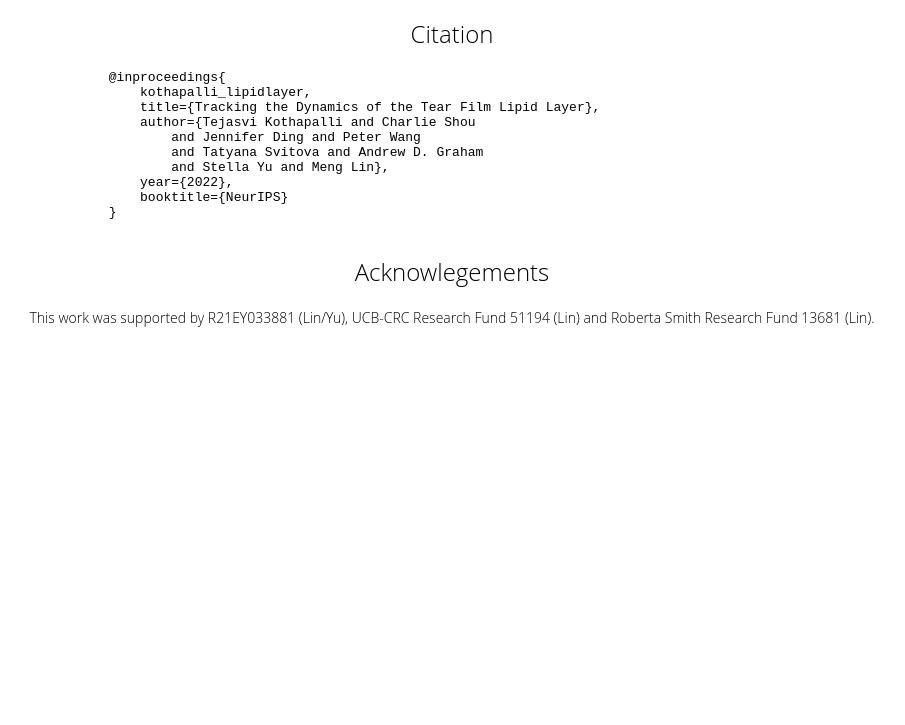
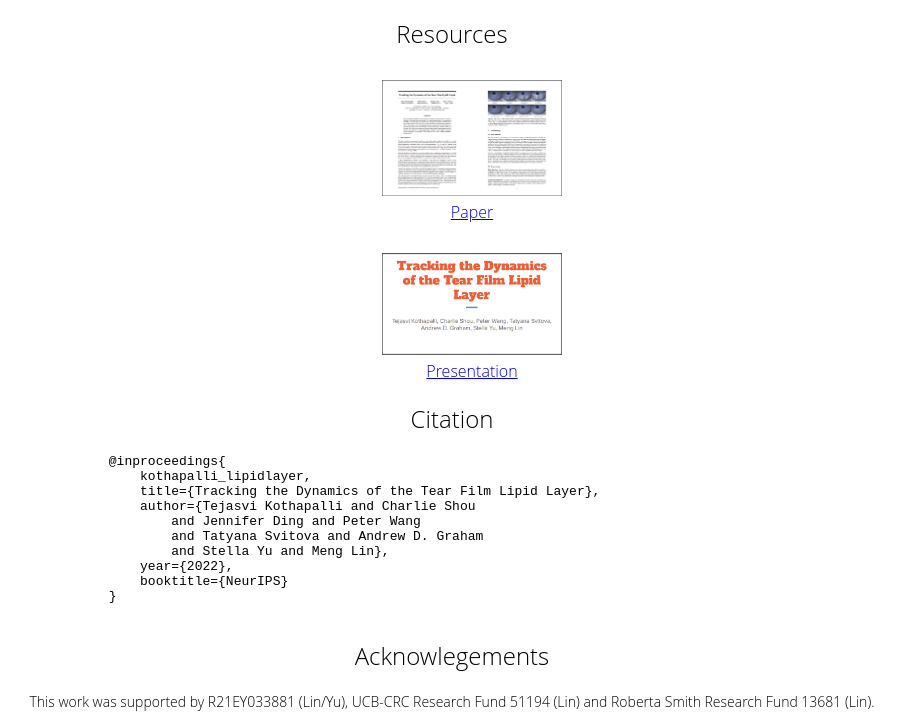
Before and after one commit to easytear-dev/easytear-dev.github.io, a plain HTML site: page index.html in a window 1280 px wide. Shown: the part 2542-3267 px from the top of the page, without its empty margins (188-1093 px from the left). Before the commit the page ends 2883 px from the top, so only its background shows below. Drawn offline with Linux system fonts and the light colour scheme.

Commit message:
Update index.html

```diff
--- a/index.html
+++ b/index.html
@@ -62,6 +62,31 @@
             </center>
         </div>
         <div>
+            <h2>Resources</h2>
+            <center>
+                <ul>
+                    <li>
+                        <a href="http://www.cse.cuhk.edu.hk/~qdou/public/medneurips2022/140.pdf">
+                            <img src="paper.png" style="height: 20%; width: 20%;">
+                        </a>
+                        <br/>
+                        <a href="http://www.cse.cuhk.edu.hk/~qdou/public/medneurips2022/140.pdf">
+                            Paper
+                        </a>
+                    </li>
+                    <li>
+                        <a href="Tracking Tear Film Lipid Layer.pdf">
+                            <img src="presentation.png" style="height: 20%; width: 20%;">
+                        </a>
+                        <br/>
+                        <a href="Tracking Tear Film Lipid Layer.pdf">
+                            Presentation
+                        </a>
+                    </li>
+                </ul>
+            </center>
+        </div>
+        <div>
             <h2>Citation</h2>
             <pre style="text-align: left;">
                 @inproceedings{
@@ -111,6 +136,14 @@
     p {
         font-size: 14px;
     }
+    ul {
+        display: block;
+        list-style-type: disc;
+        list-style: none;
+    }
+    li {
+        margin-top: 30px;
+    }
   </style>
 </html>
 
```
